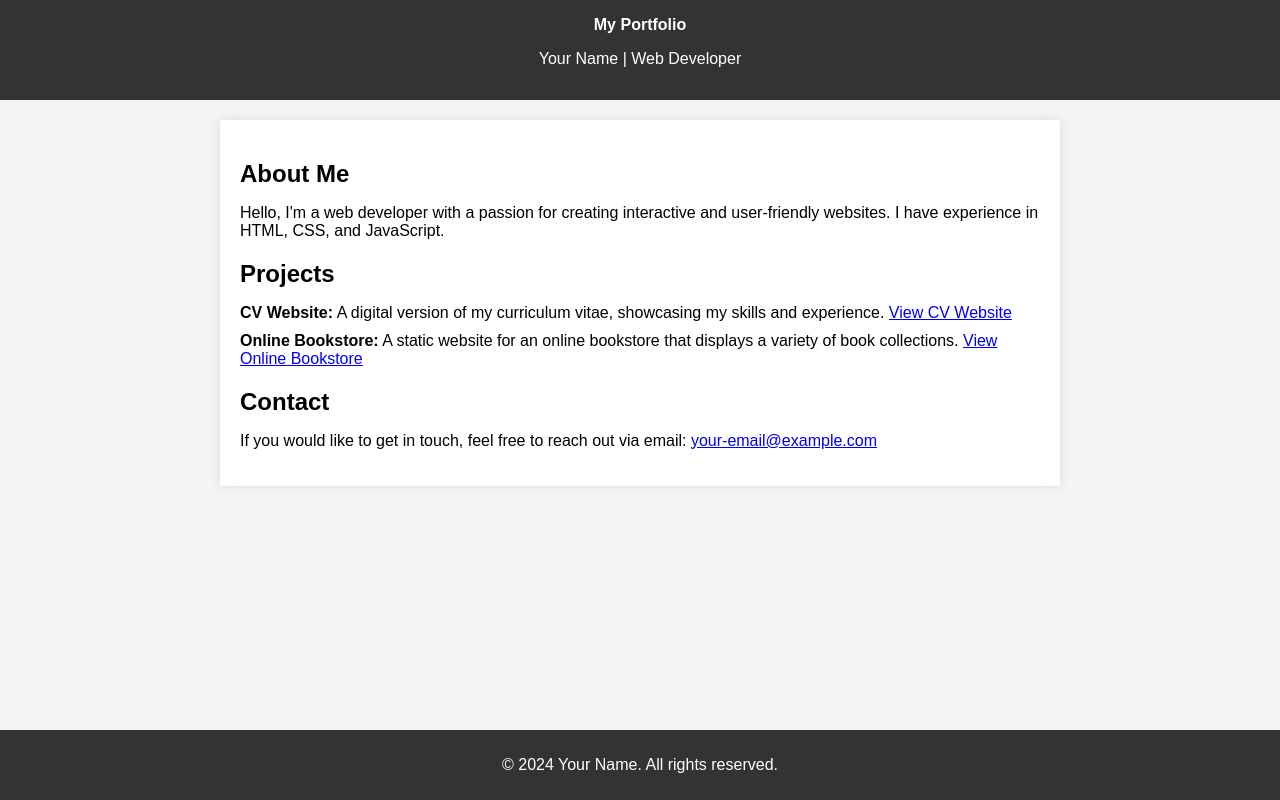
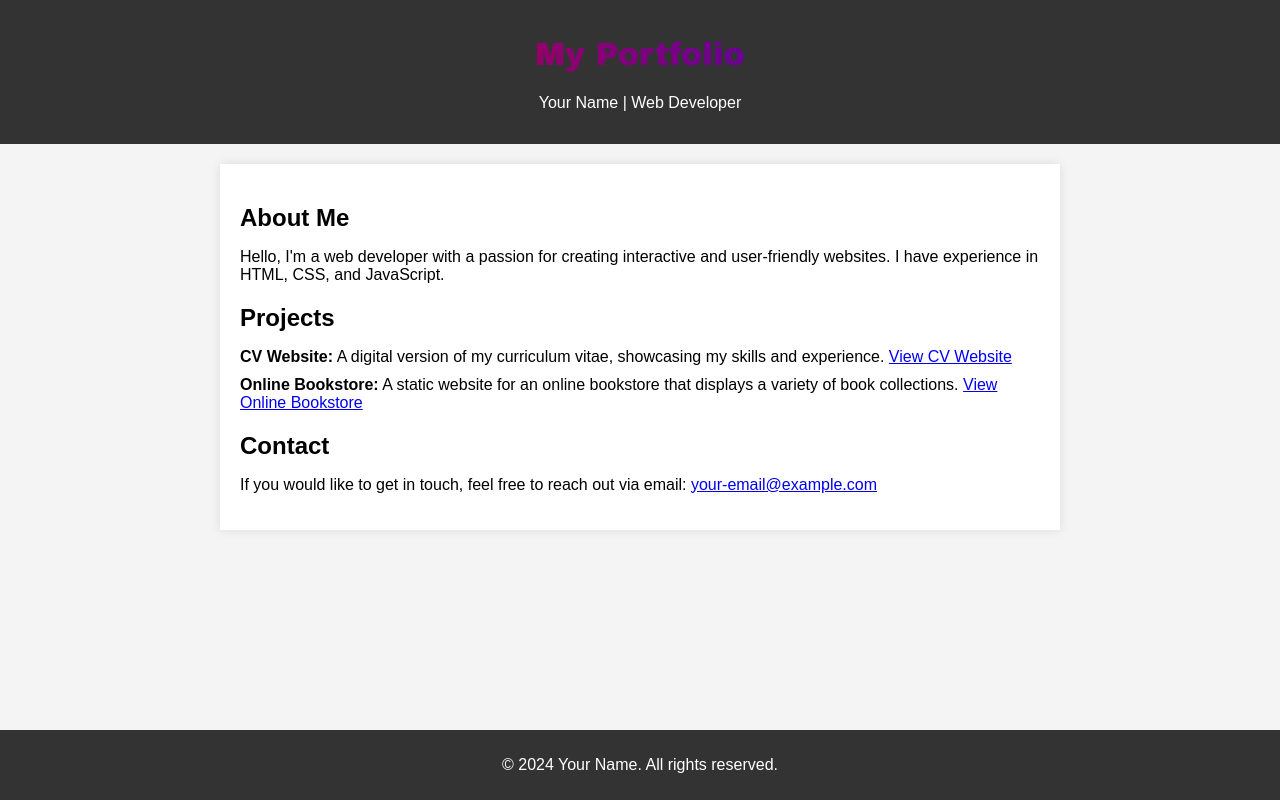
Before and after one commit to visegu123/visegu123.github.io, a plain HTML site: page index.html in a window 1280 px wide. Drawn offline with Linux system fonts and the light colour scheme.

Commit message:
Update index.html

```diff
--- a/index.html
+++ b/index.html
@@ -54,12 +54,14 @@
             background: linear-gradient(to right, red, blue);
             background-clip: text;
             color: transparent;
+            font-weight: bold;
+            font-family: 'Arial Black', sans-serif;
         }
     </style>
 </head>
 <body>
     <header>
-        <strong>My Portfolio</strong>
+        <h1>My Portfolio</h1>
         <p>Your Name | Web Developer</p>
     </header>
 
```
